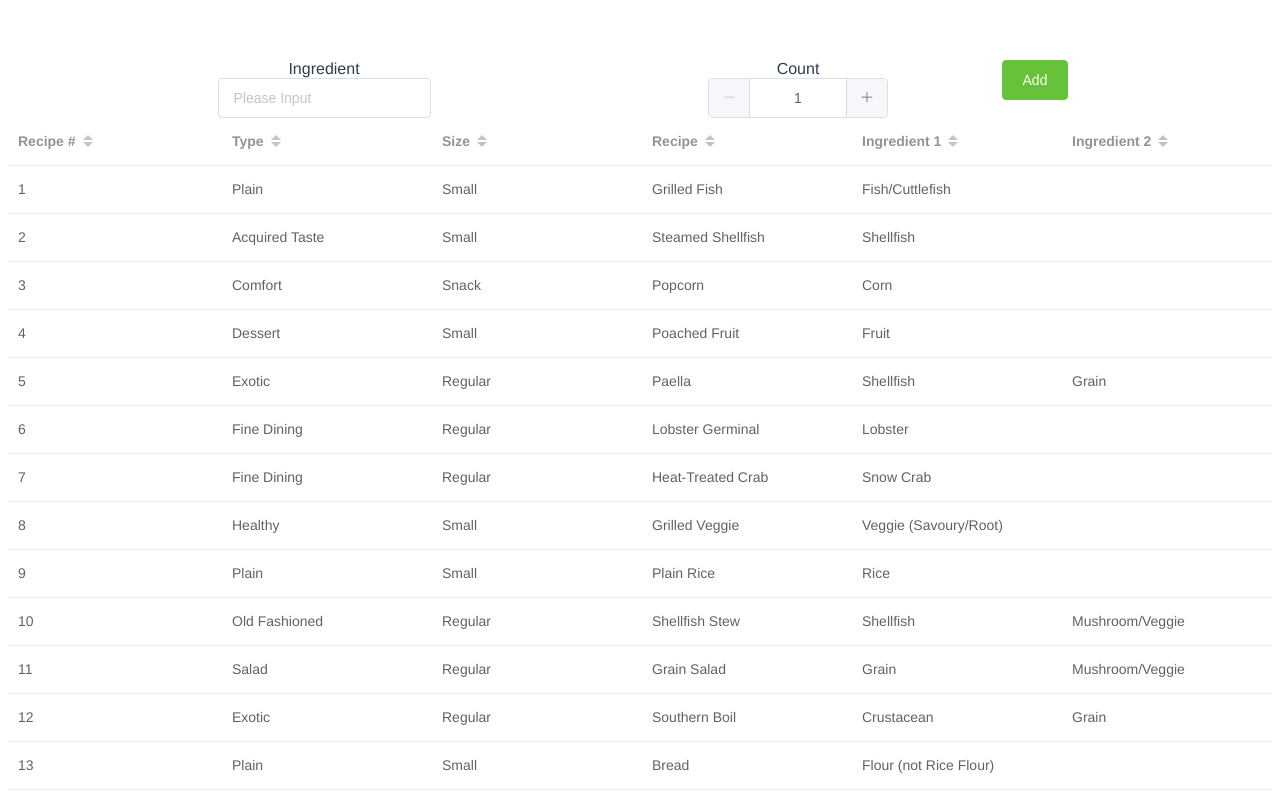
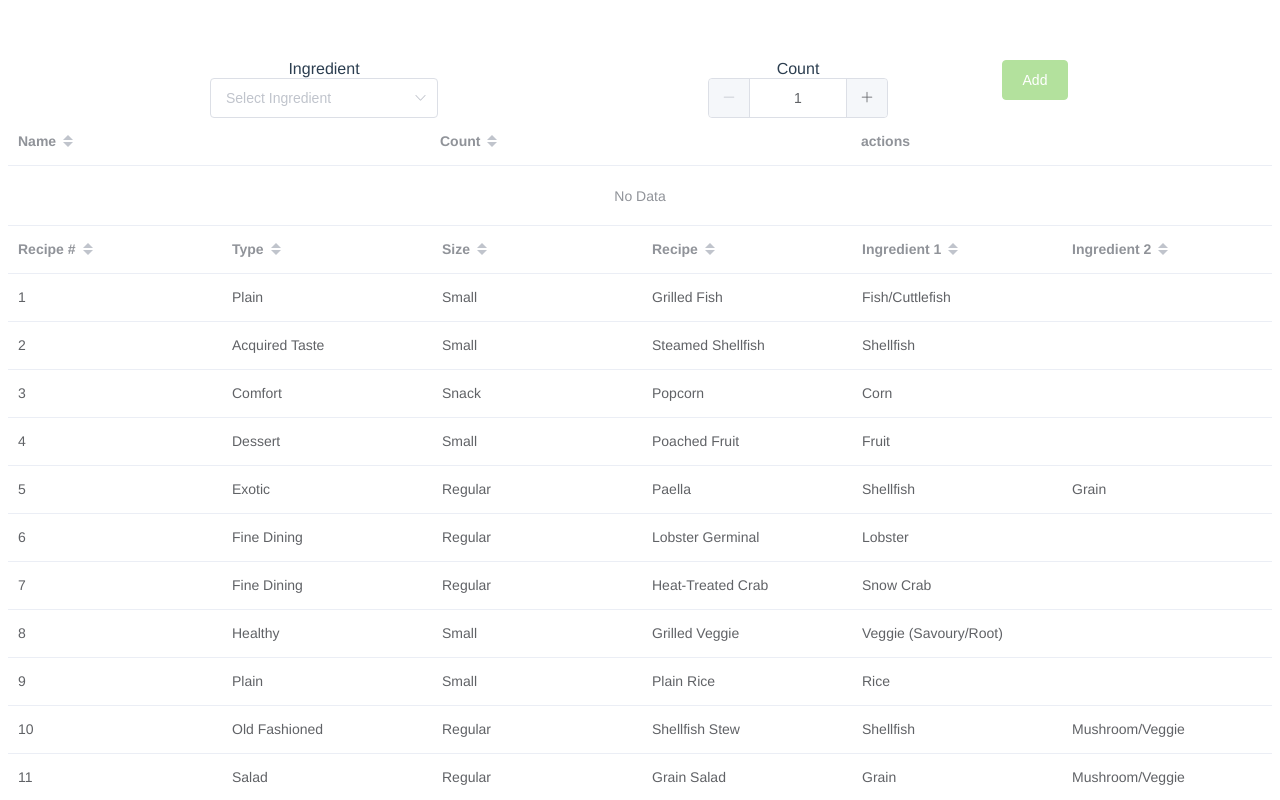
Before and after one commit to nathanielks/spiritfarer-inventory, a Vue app: page / in a window 1280 px wide. Shown: the top 800 px of the page. Built offline with nearby package versions, Linux system fonts and the light colour scheme.

Commit message:
add items to ingredients inventory

```diff
--- a/src/components/AddToInventory.vue
+++ b/src/components/AddToInventory.vue
@@ -1,51 +1,86 @@
 <template>
+  <el-form
+    ref="form"
+    :model="form"
+    :rules="rules"
+  >
   <el-row class="add-ingredients">
     <el-col :span="12">
       <div class="label">Ingredient</div>
-      <el-autocomplete
-        v-model="item"
-        :fetch-suggestions="fetchSuggestions"
-        class="inline-input"
-        placeholder="Please Input"
-      />
+      <el-select prop="ingredient" v-model="item" filterable placeholder="Select Ingredient">
+        <el-option
+          v-for="item in ingredients"
+          :key="item.value"
+          :label="item.value"
+          :value="item.value"
+        >
+        </el-option>
+      </el-select>
     </el-col>
     <el-col :span="6">
       <div class="label">Count</div>
-      <el-input-number v-model="count" :min="1" />
+      <el-input-number prop="count" v-model="count" :min="1" />
     </el-col>
     <el-col :span="3">
-      <el-button type="success" @click="handleClick">Add</el-button>
+      <el-button type="success" :disabled="disabled" @click="submitForm">Add</el-button>
     </el-col>
   </el-row>
+  </el-form>
 </template>
 <script>
-import { defineComponent, ref } from 'vue'
+import { defineComponent, ref, unref, computed } from 'vue'
 import ingredients from '@/ingredients.js'
+
+const ingredientNames = ingredients.map(ing => ing.value)
 
 export default defineComponent({
   setup (_, { emit }) {
     const item = ref('')
     const count = ref(0)
 
-    const fetchSuggestions = (queryString, cb) => {
-      const results = ingredients.filter(createFilter(queryString))
-      console.log(results)
-      cb(results)
+    const form = ref({
+      ingredient: '',
+      count: 0
+    })
+    const rules = ref({
+      ingredient: [
+        {
+          required: true,
+          enum: ingredientNames,
+          trigger: 'change'
+        }
+      ],
+      count: [
+        {
+          required: true,
+          min: 1,
+          trigger: 'change'
+        }
+      ]
+    })
+
+    const submitForm = () => {
+      unref(form).validate((valid) => {
+        if (valid) {
+          console.log(unref(form))
+          emit('submit', { item: item.value, count: count.value })
+        } else {
+          console.log('error submit!!')
+          return false
+        }
+      })
     }
 
-    const createFilter = (queryString) => {
-      return (ingredient) => {
-        return (
-          ingredient.value.toLowerCase().indexOf(queryString.toLowerCase()) === 0
-        )
-      }
-    }
+    const disabled = computed(() => !unref(item))
+
     return {
+      form,
+      rules,
       item,
       count,
       ingredients,
-      fetchSuggestions,
-      handleClick: () => emit('submit', { item, count })
+      submitForm,
+      disabled
     }
   }
 })
--- a/src/components/InventoryManager.vue
+++ b/src/components/InventoryManager.vue
@@ -1,6 +1,6 @@
 <template>
   <div>
-    <AddToInventory />
+    <AddToInventory @submit="addItem"/>
     <InventoryTable :items="inventory" />
   </div>
 </template>
@@ -18,9 +18,13 @@ export default defineComponent({
   setup () {
     const store = useStore()
     const inventory = computed(() => store.state.inventory)
+    const addItem = payload => store.dispatch('inventoryAddItem', payload)
+    const rmItem = payload => store.dispatch('inventoryRmItem', payload)
 
     return {
-      inventory
+      inventory,
+      addItem,
+      rmItem
     }
   }
 })
--- a/src/components/InventoryTable.vue
+++ b/src/components/InventoryTable.vue
@@ -1,14 +1,31 @@
 <template>
-  <div>
-
-  </div>
+  <el-table :data='items'>
+    <el-table-column
+      v-for="{ prop, label, sortable, index } in fields"
+      :index="index"
+      :key="prop"
+      :prop="prop"
+      :label="label"
+      :sortable="sortable"
+    />
+  </el-table>
 </template>
 <script>
 import { defineComponent } from 'vue'
 
 export default defineComponent({
-  setup() {
-
+  props: {
+    items: Array
   },
+  setup () {
+    const fields = [
+      { prop: 'item', label: 'Name', sortable: true, index: true },
+      { prop: 'count', label: 'Count', sortable: true, index: true },
+      { prop: 'actions', label: 'actions', sortable: false }
+    ]
+    return {
+      fields
+    }
+  }
 })
 </script>
--- a/src/components/RecipesTable.vue
+++ b/src/components/RecipesTable.vue
@@ -1,8 +1,8 @@
 <template>
   <el-table :data='items'>
     <el-table-column
-      v-for="{ prop, label, sortable } in fields"
-      :index="!!index"
+      v-for="{ prop, label, sortable, index } in fields"
+      :index="index"
       :key="prop"
       :prop="prop"
       :label="label"
--- a/src/store/index.js
+++ b/src/store/index.js
@@ -6,21 +6,21 @@ export default createStore({
     ]
   },
   mutations: {
-    INVENTORY_ADD_ITEM (state, item) {
-      state.inventory.push(item)
+    INVENTORY_ADD_ITEM (state, payload) {
+      state.inventory.push(payload)
     },
-    INVENTORY_DEL_ITEM (state, index) {
+    INVENTORY_RM_ITEM (state, index) {
       const inventory = [...state.inventory]
       inventory.splice(index, 1)
       state.inventory = [...inventory]
     }
   },
   actions: {
-    inventoryAddItem ({ commit }, item) {
-      commit('INVENTORY_ADD_ITEM', item)
+    inventoryAddItem ({ commit }, payload) {
+      commit('INVENTORY_ADD_ITEM', payload)
     },
-    inventoryDelItem ({ commit }, index) {
-      commit('INVENTORY_DEL_ITEM', index)
+    inventoryRmItem ({ commit }, payload) {
+      commit('INVENTORY_RM_ITEM', payload)
     }
   }
 })
```
